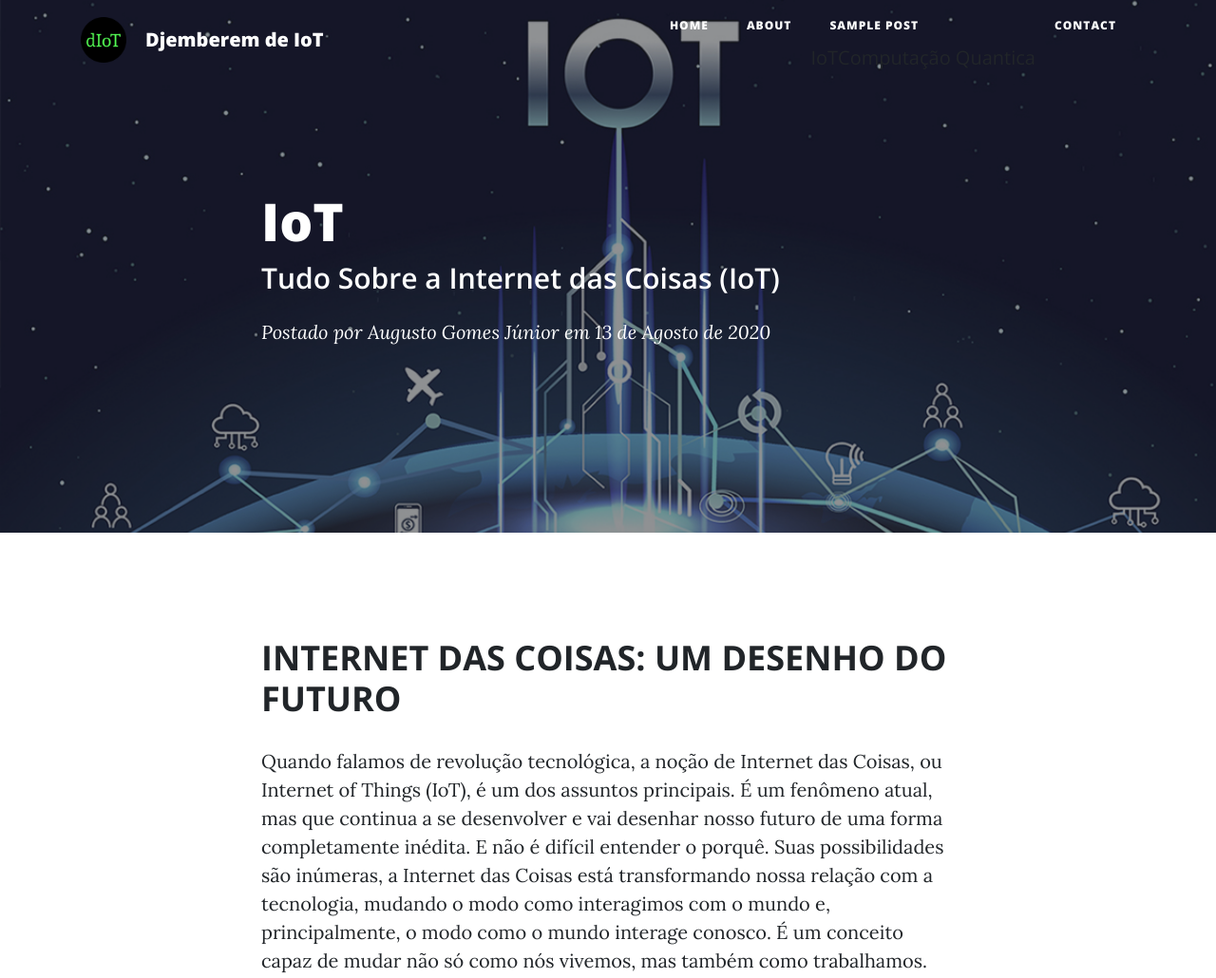
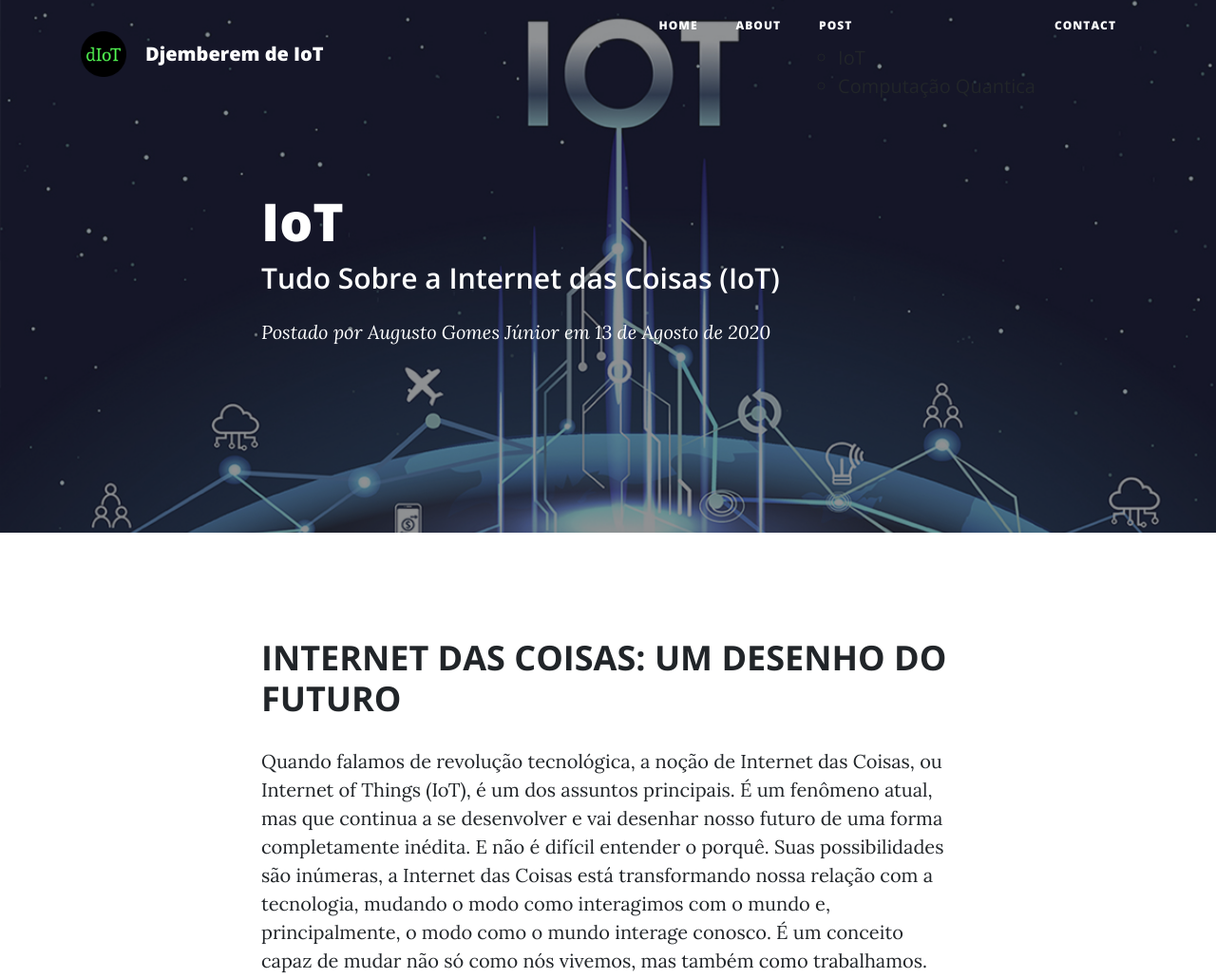
Before and after one commit to augoju/DjemberemIoT, a website: page post.html in a window 1280 px wide. Shown: the top 1030 px of the page at 95% size. Drawn offline with nearby package versions, Linux system fonts and the light colour scheme.

Commit message:
Update post.html

```diff
--- a/post.html
+++ b/post.html
@@ -46,8 +46,8 @@
             <a class="nav-link" href="about.html">About</a>
           </li>
           <li class="nav-item">
-            <a class="nav-link" href="post.html">Sample Post</a>
-            <ul class="navbar-nav ml-auto">
+            <a class="nav-link" href="post.html">Post</a>
+            <ul>
                 <li> IoT </li>
                 <li> Computação Quantica </li>
             </ul>
```
